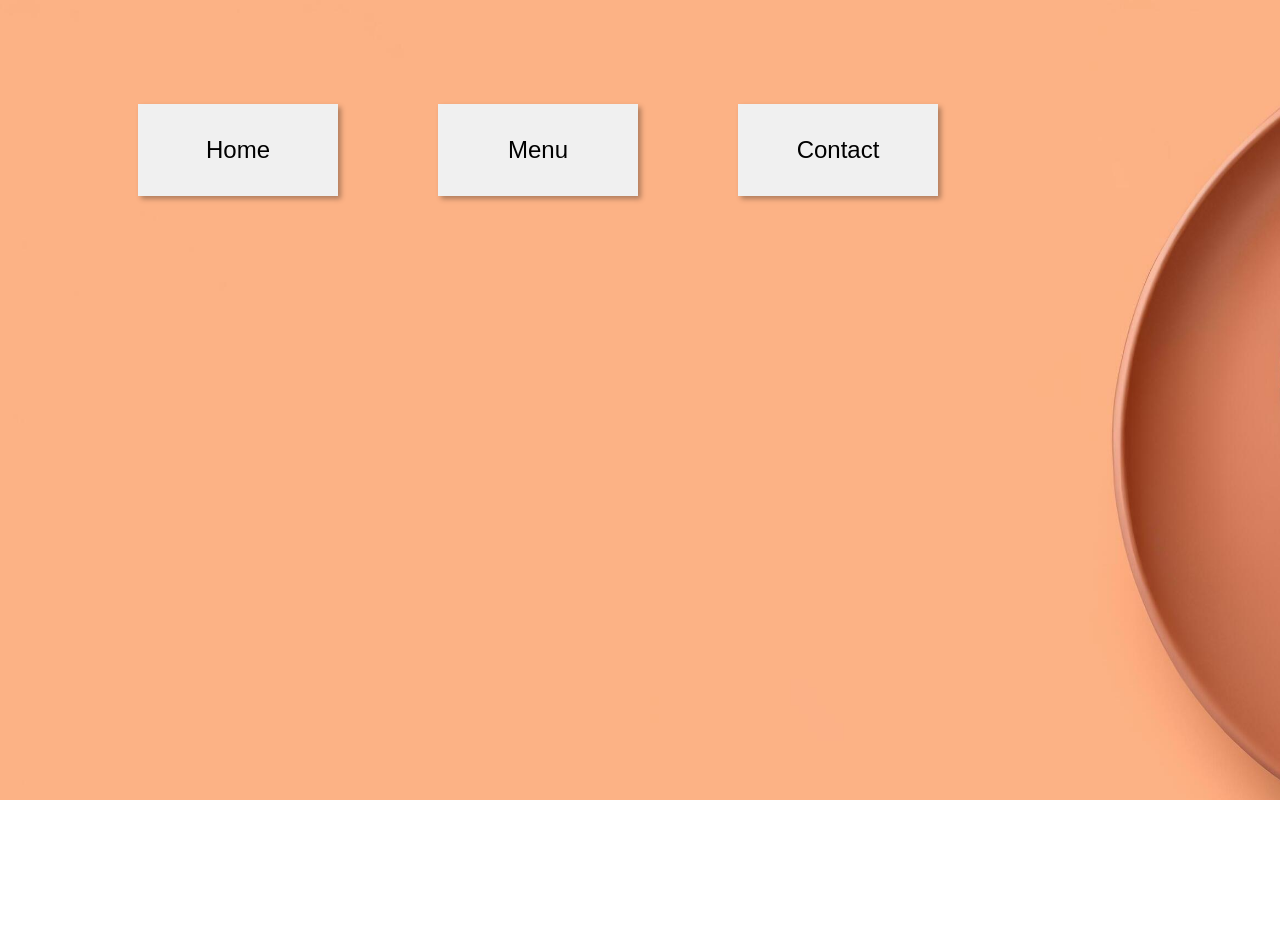
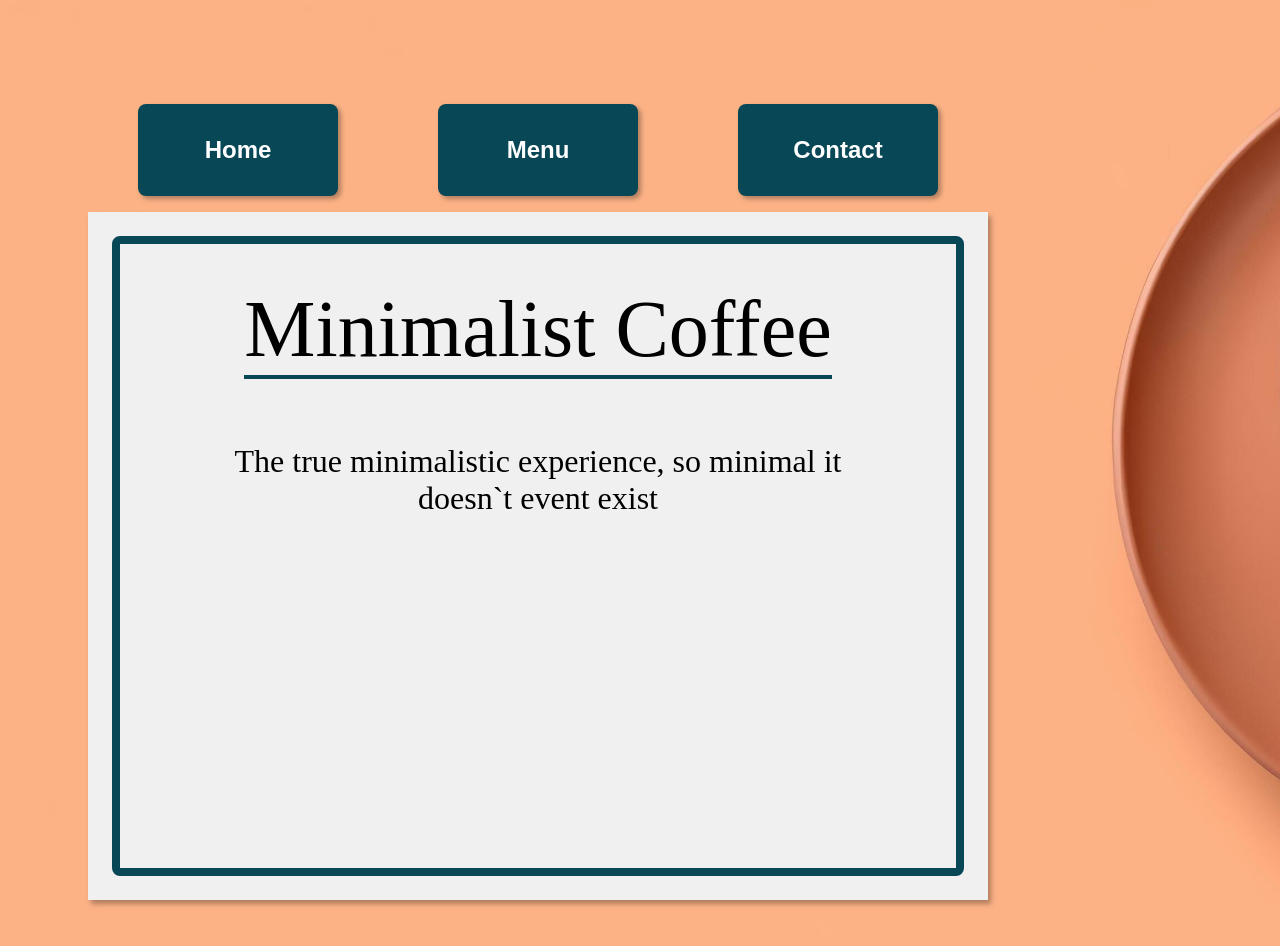
Before and after one commit to FernandoJudice/odin-restaurant-page, a website built with webpack: page src/template.html in a window 1280 px wide. Before the commit the page ends 800 px from the top, so only its background shows below. Built offline with nearby package versions, Linux system fonts and the light colour scheme.

Commit message:
home content

```diff
--- /dev/null
+++ b/src/home.js
@@ -0,0 +1,22 @@
+export const homeRenderer = (function() {
+    const createTitle = () => {
+        const titleCard = document.createElement("div");
+        titleCard.classList.add("home-title")
+        titleCard.textContent = "Minimalist Coffee";
+        return titleCard
+    }
+
+    const createDescription = () => {
+        const descCard = document.createElement("div");
+        descCard.classList.add("home-desc")
+        descCard.textContent = "The true minimalistic experience, so minimal it doesn`t event exist";
+        return descCard
+    }
+
+    const create = (content) => {
+        content.appendChild(createTitle())
+        content.appendChild(createDescription())
+        return content
+    }
+    return {create}
+})();
--- a/src/index.js
+++ b/src/index.js
@@ -1,15 +1,33 @@
 // import "./navbar-style.css";
 import "./styles.css";
 import { navbarRenderer } from "./navbar";
+import { homeRenderer } from "./home";
 
-const navbar = document.querySelector(".navbar")
 
-navbar.appendChild(navbarRenderer.createButton("Home",createCallback("Home")))
-navbar.appendChild(navbarRenderer.createButton("Menu",createCallback("Menu")))
-navbar.appendChild(navbarRenderer.createButton("Contact",createCallback("Contact")))
 
 function createCallback(text) {
     const _text = text;
     const callback = () => {alert(_text)};
     return callback
 }
+
+const createFrame = () => {
+    const mainFrame = document.createElement("div");
+    mainFrame.classList.add("main-frame");
+    const frameContent = document.createElement("div");
+    frameContent.classList.add("frame-content");
+    mainFrame.append(frameContent)
+    return {mainFrame, frameContent}
+}
+
+
+const navbar = document.querySelector(".navbar")
+const content = document.querySelector(".content")
+const {mainFrame, frameContent} = createFrame();
+content.appendChild(mainFrame)
+
+navbar.appendChild(navbarRenderer.createButton("Home",createCallback("Home")));
+navbar.appendChild(navbarRenderer.createButton("Menu",createCallback("Menu")));
+navbar.appendChild(navbarRenderer.createButton("Contact",createCallback("Contact")));
+
+homeRenderer.create(frameContent);
--- a/src/styles.css
+++ b/src/styles.css
@@ -7,7 +7,6 @@
 
 
 }
-
 
 body {
     background-image: url("img/minimalist-coffee.jpeg");
@@ -23,12 +22,47 @@ body {
 }
 
 .nav-button {
-    background-color: var(--third-color);
+    background-color: var(--highlight-color);
+    color: white;
     margin: 16px;
     border: 0px;
+    border-radius: 8px;
     padding: 32px;
     box-shadow: 3px 3px 5px rgba(0, 0, 0, 0.3);
     min-width: 200px;
     font-size: 1.5rem;
-    /* color: white; */
+    font-weight: bold;
 }
+
+.main-frame,  .frame-content{
+    background-color: var(--third-color);
+    padding: 24px;
+    flex: 1;
+}
+
+.main-frame {
+    display: flex;
+    flex-direction: column;
+    min-height: 640px;
+    box-shadow: 3px 4px 5px rgba(0, 0, 0, 0.3);
+}
+
+.frame-content {
+    display: flex;
+    flex-direction: column;
+    align-items: center;
+    border: 8px var(--highlight-color) solid;
+    border-radius: 8px;
+}
+
+.home-title {
+    font-size: 5rem;
+    margin: 16px;
+    border-bottom: 4px var(--highlight-color) solid;
+}
+
+.home-desc {
+    font-size: 2rem;
+    text-align: center;
+    padding: 48px;
+}
```
